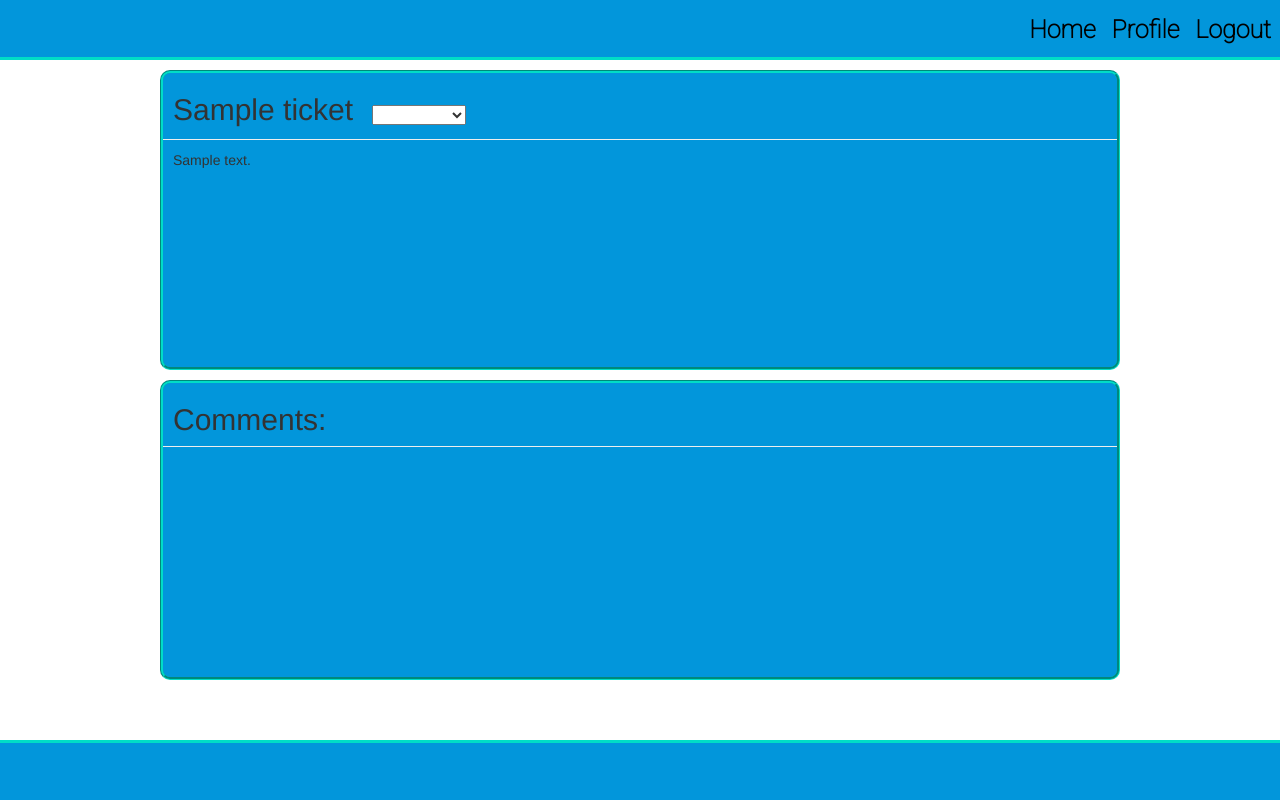
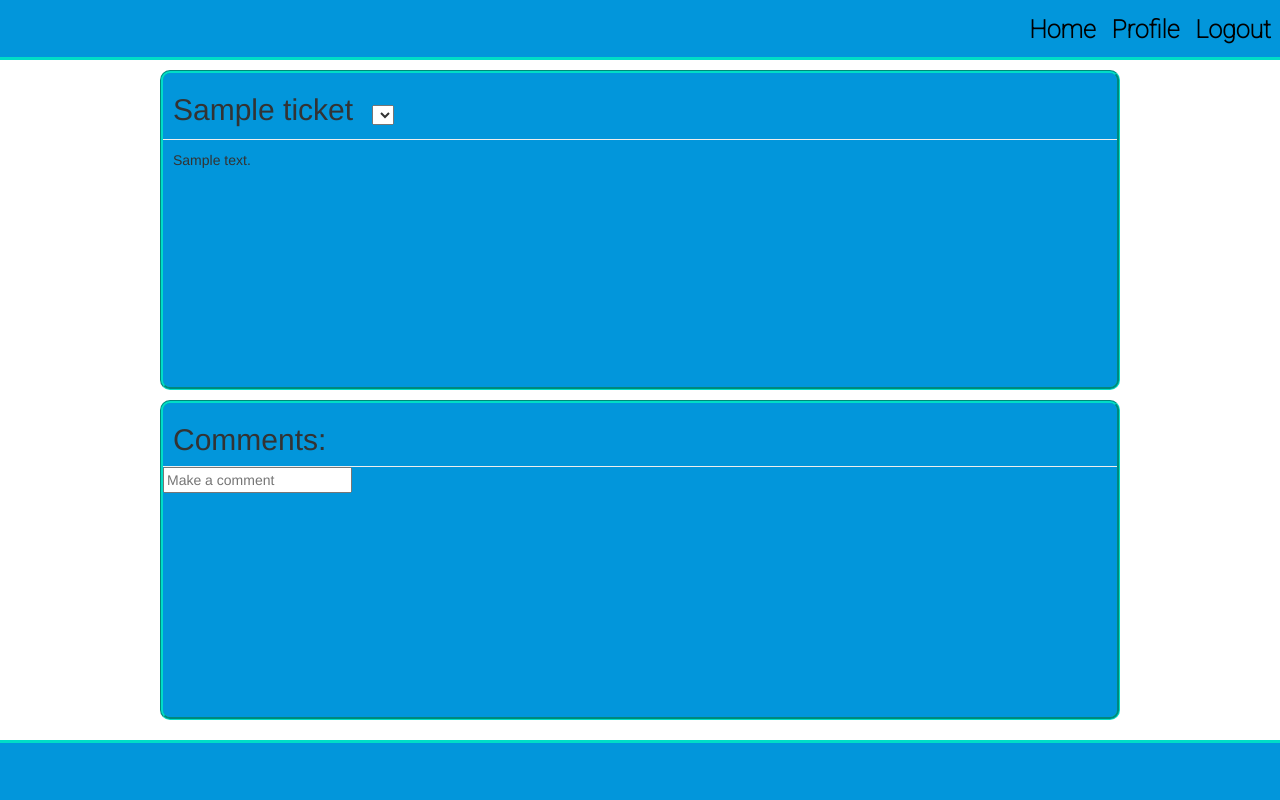
Before and after one commit to implacable/projectManager, a Django app: page /user/ticket/1/ in a window 1280 px wide. Run offline with Django 3.2, Linux system fonts and the light colour scheme; a user stored in the database is signed in; tables that the repository leaves empty hold one stand-in row (values such as "Sample post"); lists and menus that the app fills with data are empty; some libraries are stand-ins or nearby versions.

Commit message:
JS is a little janky right now, Ill fix it tomorrow

```diff
--- a/project_ticket/static/project_ticket/css/ticket_style.css
+++ b/project_ticket/static/project_ticket/css/ticket_style.css
@@ -1,7 +1,7 @@
 .ticket_detail {
 	border-radius: 10px;
 	background-color: #0296db;
-	min-height: 300px;
+	min-height: 320px;
 	border: 3px groove #01DDC7;
 }
 
@@ -27,7 +27,7 @@
 .comments {
 	border-radius: 10px;
 	background-color: #0296db;
-	min-height: 300px;
+	min-height: 320px;
 	border: 3px groove #01DDC7;
 }
 
--- a/project_ticket/static/project_ticket/js/controllers.js
+++ b/project_ticket/static/project_ticket/js/controllers.js
@@ -1,7 +1,9 @@
 (function(){
-	function TicketController($scope){
+	function TicketController($scope, AddCommentService){
 		var me = this;
         me.ticket_status = '';
+        me.comment_data = '';
+        me.add_comment_service = AddCommentService;
         $scope.items = [
             { id: 1, name: 'Queued' },
             { id: 2, name: 'In Progress' },
@@ -11,8 +13,12 @@
 
 
         me.change_status = function(){
-            me.ticket_status = me.ticket_status + "1"
-            console.log("Test");
+            console.log('Test');
+            console.log(me.ticket_status);
+        };
+
+        me.add_comment_wrapper = function(){
+            me.add_comment_service.add_comment(me.comment_data);
         };
 	}
 
@@ -30,3 +36,5 @@
         })
         .controller('TicketController', TicketController)
 })();
+
+// Todo: Add comment and get comments look at older code
--- a/project_ticket/templates/project_ticket/ticket_detail.html
+++ b/project_ticket/templates/project_ticket/ticket_detail.html
@@ -17,9 +17,12 @@
 					<div class="header">
 						<h2> {{ ticket.name }} </h2>
 
-					 <form ng-submit="wallctrl.change_status()">
-					    <select ng-model="ticketctrl.ticket_status"
-					            ng-options="item as item.name for item in items"></select>
+					<form ng-submit="ticketctrl.change_status();">
+						<!-- <input type="text"
+							   ng-model="ticketctrl.ticket_status"> -->
+						<select ng-model="ticketctrl.ticket_status"
+								ng-options="item as item.name for item in items">
+						</select>
 					</form>
 					</div>
 
@@ -36,6 +39,12 @@
 					<h2> Comments: </h2>
 					<hr>
 
+					<form ng-submit="ticketctrl.add_comment_wrapper();">
+						<input type="text"
+							   ng-model="ticketctrl.comment_data"
+							   placeholder="Make a comment">
+					</form>
+					</div>
 				</div>
 			</div>
 		</div>
```
Also changed, not shown: project_ticket/static/project_ticket/js/services.js (+22 -2 lines).
